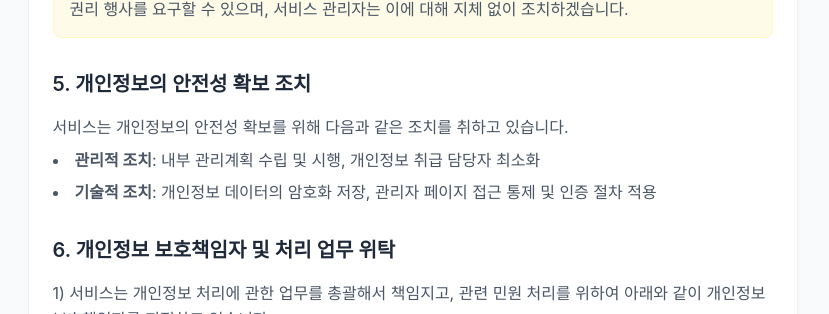
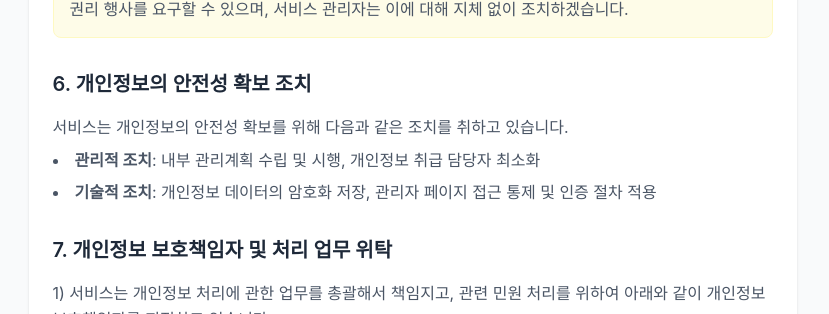
Before and after one commit to cganidormi/e-seokchan, a Next.js app: page /privacy in a window 1280 px wide. Shown: the part 1007-1321 px from the top of the page, without its empty margins (220-1049 px from the left). Built offline with nearby package versions, Linux system fonts and the light colour scheme; a web font is replaced by a local one.

Commit message:
fix: restore section 4 to maintain user-requested section numbering (5, 6, 7)

```diff
--- a/app/privacy/page.tsx
+++ b/app/privacy/page.tsx
@@ -56,7 +56,7 @@ export default function PrivacyPage() {
                     </section>
 
                     <section className="mb-8">
-                        <h2 className="text-xl font-semibold text-gray-800 mb-4">5. 개인정보의 안전성 확보 조치</h2>
+                        <h2 className="text-xl font-semibold text-gray-800 mb-4">6. 개인정보의 안전성 확보 조치</h2>
                         <p className="text-gray-600 leading-relaxed mb-2">서비스는 개인정보의 안전성 확보를 위해 다음과 같은 조치를 취하고 있습니다.</p>
                         <ul className="list-disc list-inside text-gray-600 space-y-2">
                             <li><strong>관리적 조치</strong>: 내부 관리계획 수립 및 시행, 개인정보 취급 담당자 최소화</li>
@@ -65,7 +65,7 @@ export default function PrivacyPage() {
                     </section>
 
                     <section className="mb-8">
-                        <h2 className="text-xl font-semibold text-gray-800 mb-4">6. 개인정보 보호책임자 및 처리 업무 위탁</h2>
+                        <h2 className="text-xl font-semibold text-gray-800 mb-4">7. 개인정보 보호책임자 및 처리 업무 위탁</h2>
                         <div className="space-y-4">
                             <div>
                                 <p className="text-gray-600 leading-relaxed mb-2">1) 서비스는 개인정보 처리에 관한 업무를 총괄해서 책임지고, 관련 민원 처리를 위하여 아래와 같이 개인정보 보호책임자를 지정하고 있습니다.</p>
```
